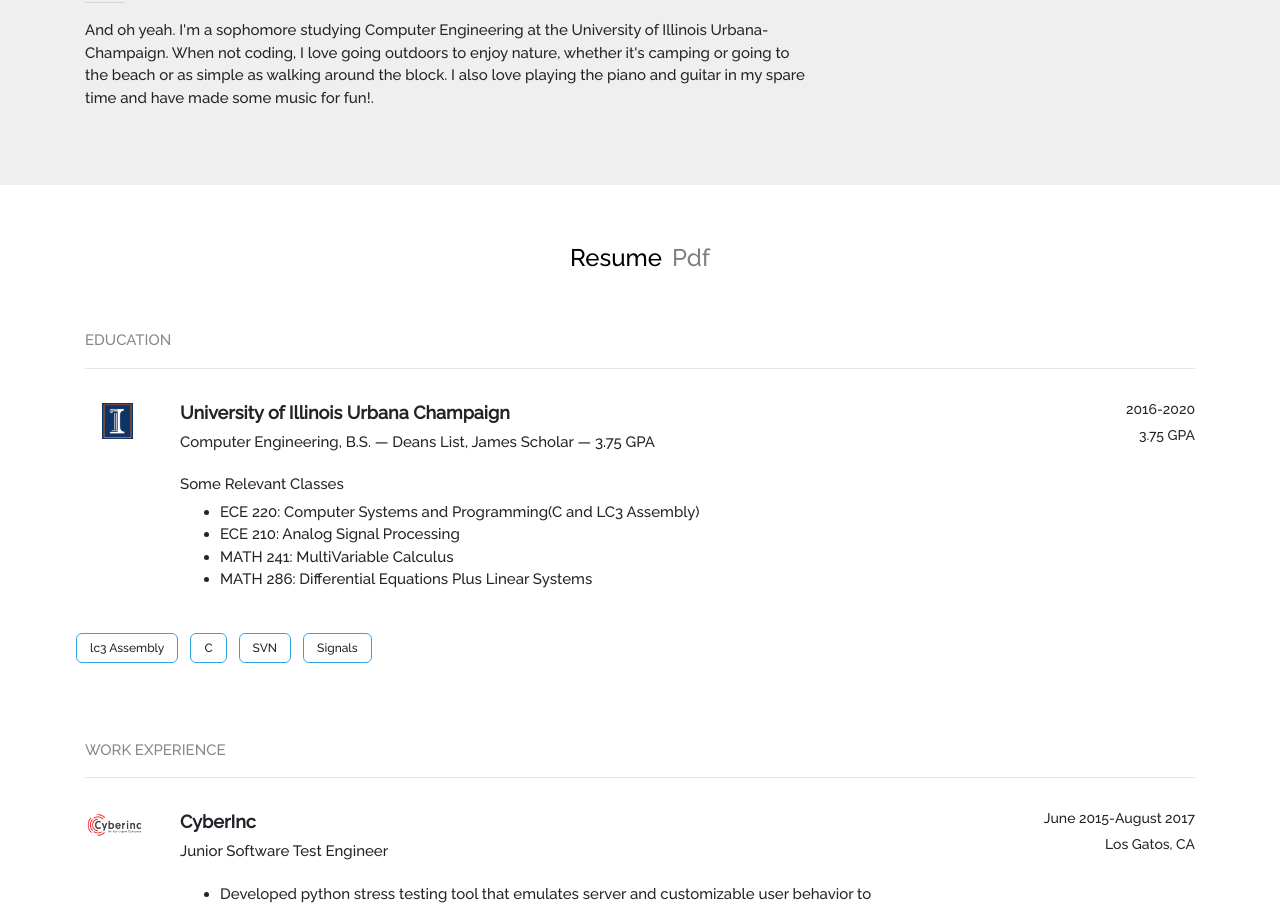
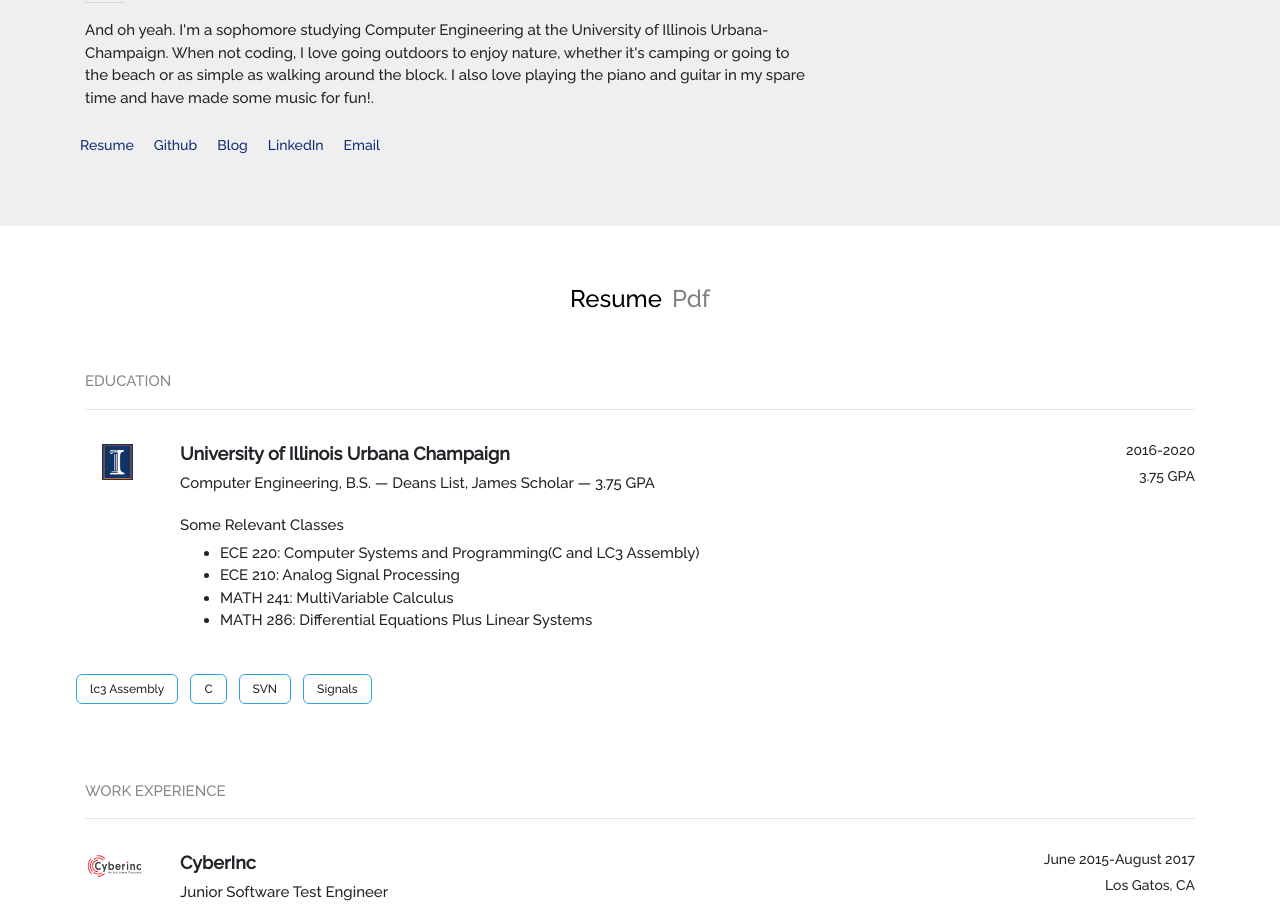
Before and after one commit to tko22/old.timothyko.org, a React (Create React App) app in the folder frontend/: page / in a window 1280 px wide. Shown: the part 958-1866 px from the top of the page. Built offline with nearby package versions, Linux system fonts and the light colour scheme.

Commit message:
added links in about me

```diff
--- a/frontend/src/App.css
+++ b/frontend/src/App.css
@@ -171,6 +171,11 @@ a, a:hover, a:active {
 .grey-bar {
     color:#0289a9;
 }
+.personal-links {
+    padding: 10px 10px;
+    font-size: 14px;
+    color: #112c76 !important;
+}
 
 @media only screen and (max-width: 576px) {
     #work-location {
--- a/frontend/src/components/AboutMe.js
+++ b/frontend/src/components/AboutMe.js
@@ -32,6 +32,13 @@ class AboutMe extends Component {
                             </div>
 
                         </div>
+                        <div className="row">
+                            <a href="/files/resume.pdf" className="personal-links">Resume</a>
+                            <a href="https://github.com/tko22" className="personal-links">Github</a>
+                            <a href="https://medium.com/@timmykko" className="personal-links">Blog</a>
+                            <a href="https://www.linkedin.com/in/timothy-ko-795339135/" className="personal-links">LinkedIn</a>
+                            <a href="mailto:tk2@illinois.edu" className="personal-links">Email</a>
+                        </div>
                     </div>
                 </Reveal>
             </section>
--- a/frontend/src/components/Footer.js
+++ b/frontend/src/components/Footer.js
@@ -15,7 +15,7 @@ class Footer extends Component {
                         <span className="grey-bar"> | </span>
                         <span className="footer-text-span"><a href="https://medium.com/@timmykko">Blog</a></span>
                         <span className="grey-bar"> | </span>
-                        <span className="footer-text-span"><a href="https://medium.com/@timmykko">Github</a></span>
+                        <span className="footer-text-span"><a href="https://github.com/tko22">Github</a></span>
                         <span className="grey-bar"> | </span>
                         <span className="footer-text-span"><a href="https://www.linkedin.com/in/timothy-ko-795339135/">LinkedIn</a></span>
 
```
